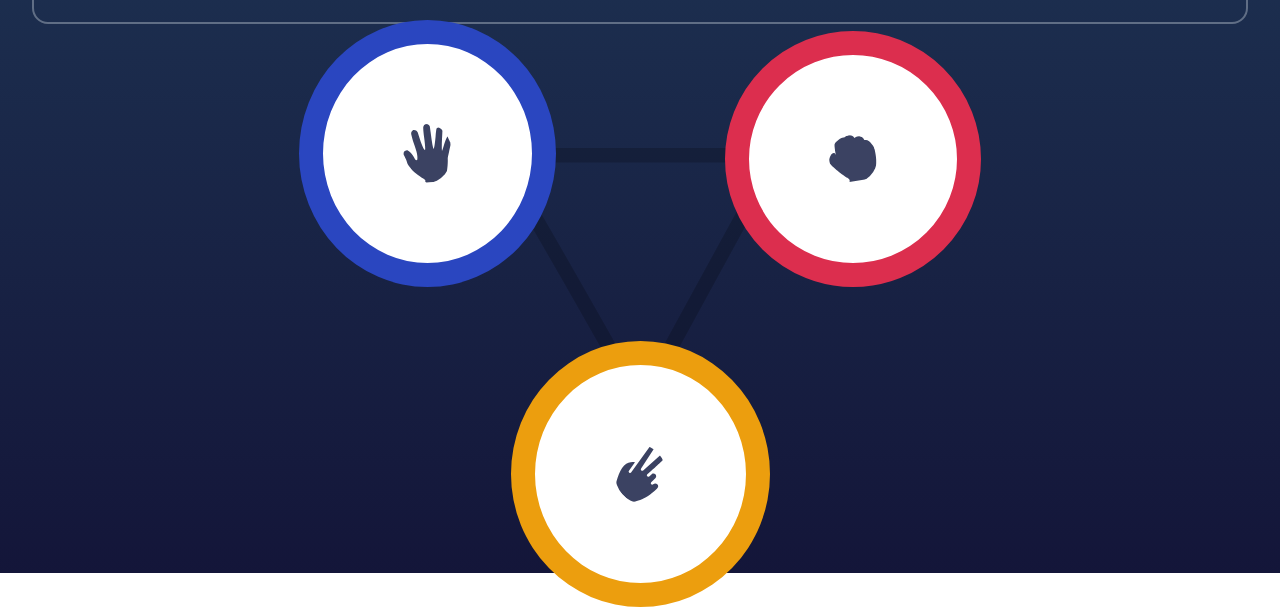
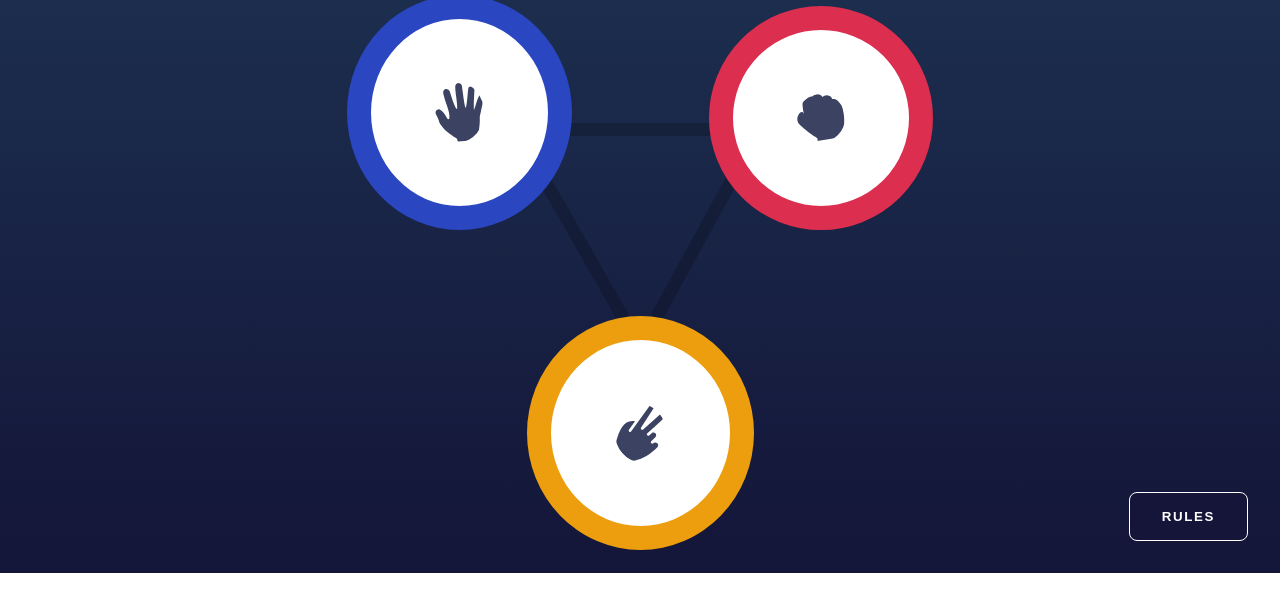
Before and after one commit to eduardo-takeo/rock-paper-scissors, a website: page src/index.html in a window 1280 px wide. Shown: the part 227-834 px from the top of the page. After the commit the page ends 800 px from the top, so only its background shows below. Drawn offline with Linux system fonts and the light colour scheme.

Commit message:
Add Rules button

```diff
--- a/src/index.html
+++ b/src/index.html
@@ -41,6 +41,10 @@
           <img id="rock" src="assets/icon-rock.svg" alt="Rock" />
         </div>
       </section>
+
+      <span>
+        <button class="rules-button">Rules</button>
+      </span>
     </main>
 
     <!-- <div class="attribution">
--- a/src/styles/style.scss
+++ b/src/styles/style.scss
@@ -55,10 +55,18 @@ main {
   flex-direction: column;
 }
 
+button {
+  cursor: pointer;
+}
+
+a {
+  text-decoration: none;
+}
+
 .score {
   border: 2px solid var(--gray-200);
   border-radius: 1rem;
-  padding: 2rem;
+  padding: 1rem 2rem;
   display: flex;
   align-items: center;
   justify-content: space-between;
@@ -108,7 +116,7 @@ main {
     img {
       background-color: var(--white);
       border-radius: 50%;
-      padding: 5rem;
+      padding: 4rem;
     }
   }
 }
@@ -132,3 +140,22 @@ main {
   top: -8rem;
   right: 3rem;
 }
+
+.rules-button {
+  max-width: 10rem;
+  padding: 1rem 2rem;
+  background-color: var(--dark-blue-700);
+  color: var(--white);
+  border: 1px solid var(--white);
+  border-radius: 0.5rem;
+  font-weight: 700;
+  text-transform: uppercase;
+  letter-spacing: 0.1rem;
+  float: right;
+  transition: all 0.2s;
+
+  &:hover {
+    background-color: var(--white);
+    color: var(--gray-800);
+  }
+}
```
Also changed, not shown: src/styles/style.css, 1 other file.
